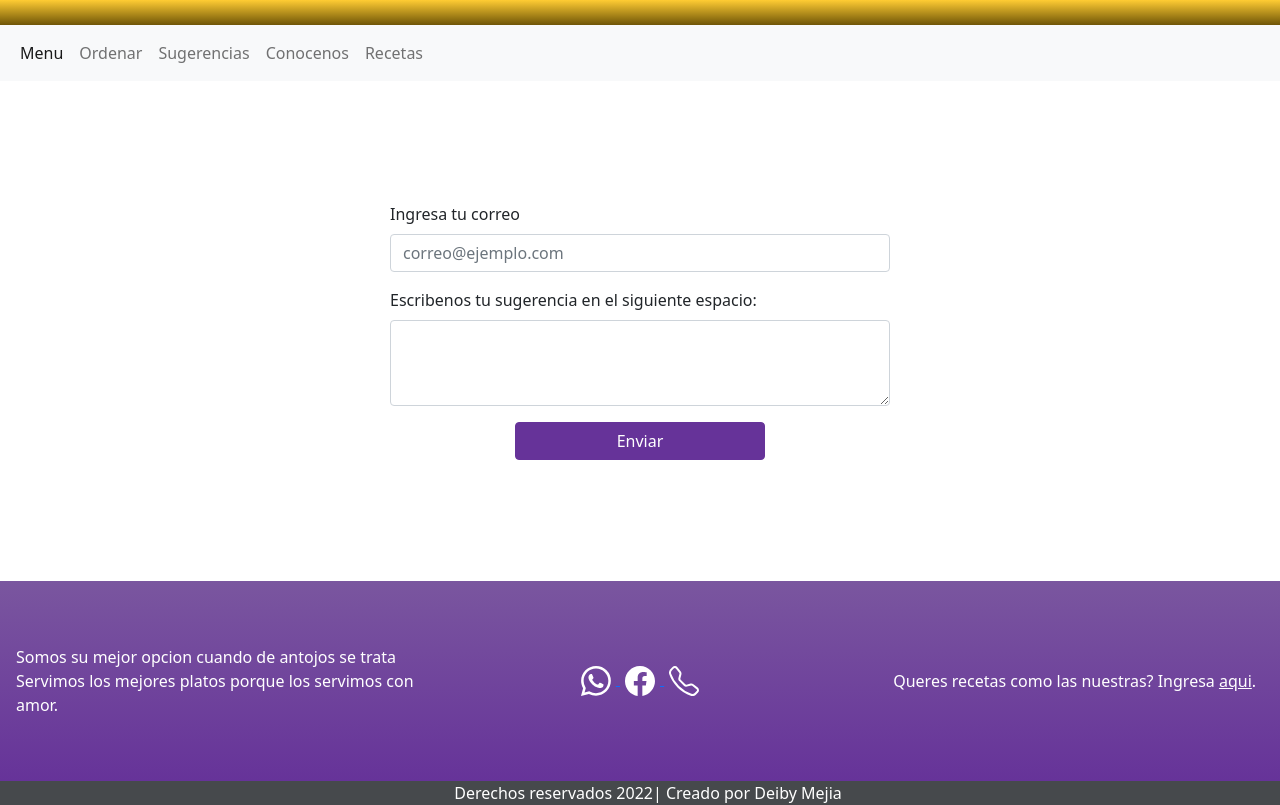
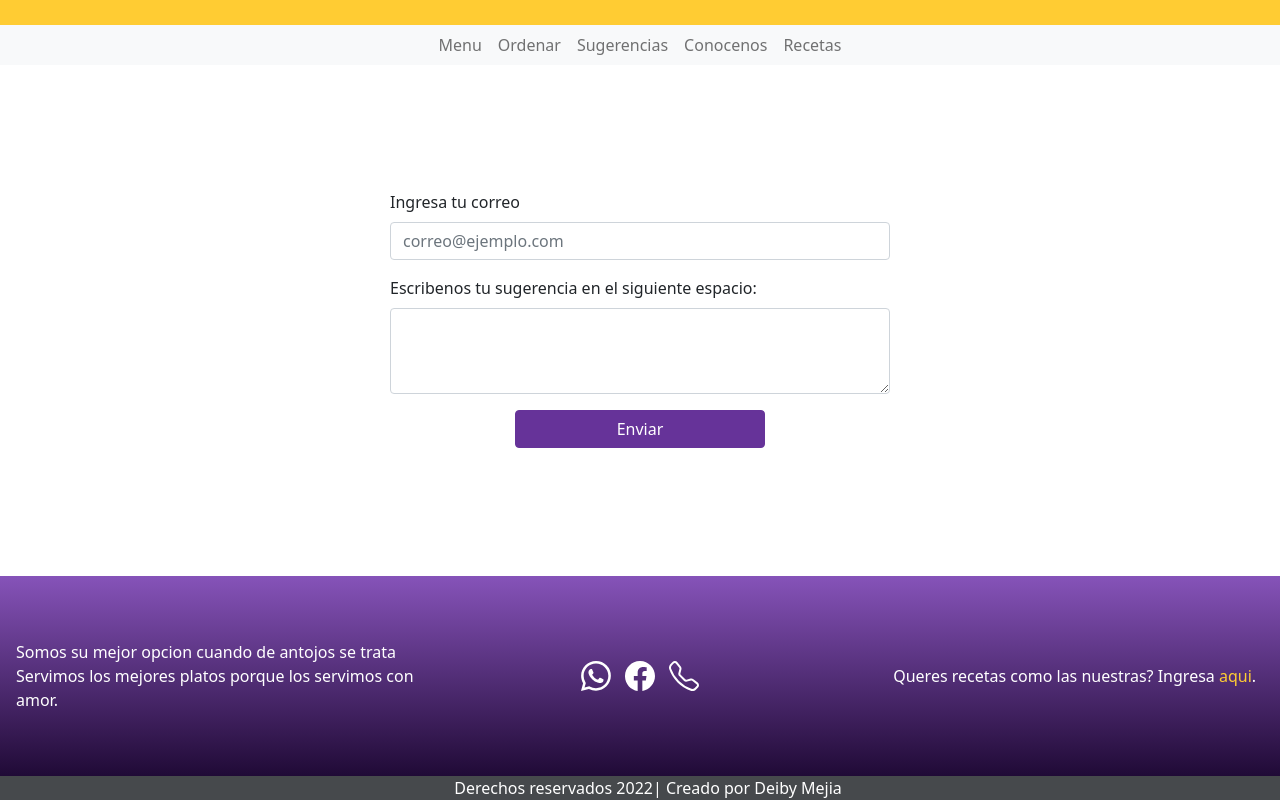
Before and after one commit to deimejia/RestaurantPage, a plain HTML site: page paginas/sugerencias.html in a window 1280 px wide. Drawn offline with nearby package versions, Linux system fonts and the light colour scheme.

Commit message:
version de segunda entrega del proyecto final

```diff
--- a/CSS/estilo.css
+++ b/CSS/estilo.css
@@ -8,10 +8,8 @@
   width: auto;
   height: 25px;
   transition: all 1s;
-  background: linear-gradient(#ffcc33, #6f5507);
+  background-color: #ffcc33;
 }
-
-/*object-fit:cover;*/
 
 #padregrilla {
   display: grid;
@@ -30,13 +28,43 @@
 }
 .imgproduc {
   height: 170px;
+  transition: all 1s;
+}
+.imgproduc:hover {
+  transform: translate(0px, -6px);
 }
 .pproduct {
   height: 25%;
   padding: 12px;
   font-family: "Comfortaa";
 }
+.perso-nav {
+  padding: 0px;
+}
+.container-fluid {
+  padding: 0px;
+}
+.justify-content-center-center {
+  justify-content: center;
+}
+.hover-link {
+  padding-left: 8px !important;
+}
+.hover-link:hover {
+  background-color: #8653b9;
+  color: #ffffff !important;
+}
 
+.link-recetas {
+  color: #ffcc33;
+  text-decoration-line: none;
+  transition: all 0.2s;
+}
+
+.link-recetas:hover {
+  color: #ffcc33;
+  font-size: 110%;
+}
 /*ancho y largo automatico*/
 #hijogrid1 {
   display: table;
@@ -179,10 +207,14 @@ img.banner-ppal {
 /*SECCION PRE FOOTER*/
 #grillaDos {
   display: grid;
-  background: linear-gradient(#7a569f, #663399);
+  background: linear-gradient(to bottom, #8653b9, #200a36);
   justify-items: center;
   align-items: center;
 }
+a.rrss {
+  text-decoration: none;
+}
+
 /*sm*/
 @media only screen and (max-width: 600px) {
   #grillaDos {
@@ -392,7 +424,7 @@ footer {
   }
   .botOrd:hover {
     background-color: #ffcc33;
-    border-color: #ffcc33;
+    border: none;
   }
 }
 @media only screen and (min-width: 992px) {
@@ -465,6 +497,7 @@ footer {
 
 .colorBoton:hover {
   background-color: #ffcc33;
+  border: none;
 }
 
 .sugerencias {
@@ -608,6 +641,10 @@ main {
 }
 header {
   grid-area: header1;
+  position: sticky;
+  top: 0px;
+  width: 100%;
+  box-shadow: #46494c;
 }
 #gridPpal {
   display: grid;
--- a/paginas/sugerencias.html
+++ b/paginas/sugerencias.html
@@ -24,7 +24,7 @@
       <header>
         <div id="cintilloSup"></div>
 
-        <nav class="navbar navbar-expand-lg navbar-light bg-light">
+        <nav class="navbar navbar-expand-lg navbar-light bg-light perso-nav">
           <div class="container-fluid">
             <button
               class="navbar-toggler"
@@ -37,27 +37,38 @@
             >
               <span class="navbar-toggler-icon"></span>
             </button>
-            <div class="collapse navbar-collapse" id="navbarNav">
+            <div
+              class="collapse navbar-collapse justify-content-center-center"
+              id="navbarNav"
+            >
               <ul class="navbar-nav justify-content-center">
                 <li class="nav-item">
                   <a
-                    class="nav-link active"
+                    class="nav-link hover-link"
                     aria-current="page"
                     href="./index.html"
                     >Menu</a
                   >
                 </li>
                 <li class="nav-item">
-                  <a class="nav-link" href="./ordenar.html">Ordenar</a>
+                  <a class="nav-link hover-link" href="./ordenar.html"
+                    >Ordenar</a
+                  >
                 </li>
                 <li class="nav-item">
-                  <a class="nav-link" href="./sugerencias.html">Sugerencias</a>
+                  <a class="nav-link hover-link" href="./sugerencias.html"
+                    >Sugerencias</a
+                  >
                 </li>
                 <li class="nav-item">
-                  <a class="nav-link" href="./conocenos.html">Conocenos</a>
+                  <a class="nav-link hover-link" href="./conocenos.html"
+                    >Conocenos</a
+                  >
                 </li>
                 <li class="nav-item">
-                  <a class="nav-link" href="./recetas.html">Recetas</a>
+                  <a class="nav-link hover-link" href="./recetas.html"
+                    >Recetas</a
+                  >
                 </li>
               </ul>
             </div>
@@ -110,7 +121,7 @@
           </div>
 
           <div id="hijoGrid2pf">
-            <a href="URL DESTINO"
+            <a class="rrss" href="URL DESTINO"
               ><svg
                 xmlns="http://www.w3.org/2000/svg"
                 width="16"
@@ -125,7 +136,7 @@
               </svg>
             </a>
 
-            <a href="URL DESTINO"
+            <a class="rrss" href="URL DESTINO"
               ><svg
                 xmlns="http://www.w3.org/2000/svg"
                 width="16"
@@ -140,7 +151,7 @@
               </svg>
             </a>
 
-            <a href="URL DESTINO"
+            <a class="rrss" href="URL DESTINO"
               ><svg
                 xmlns="http://www.w3.org/2000/svg"
                 width="16"
@@ -159,7 +170,7 @@
           <div id="hijoGrid3pf">
             <p class="pFooter">
               Queres recetas como las nuestras? Ingresa
-              <a style="color: white" href="./recetas.html">aqui</a>.
+              <a class="link-recetas" href="./recetas.html">aqui</a>.
             </p>
           </div>
         </div>
```
Also changed, not shown: paginas/conocenos.html (+22 -11 lines), paginas/index.html (+24 -13 lines), paginas/ordenar.html (+11 -11 lines), paginas/recetas.html (+22 -11 lines).
